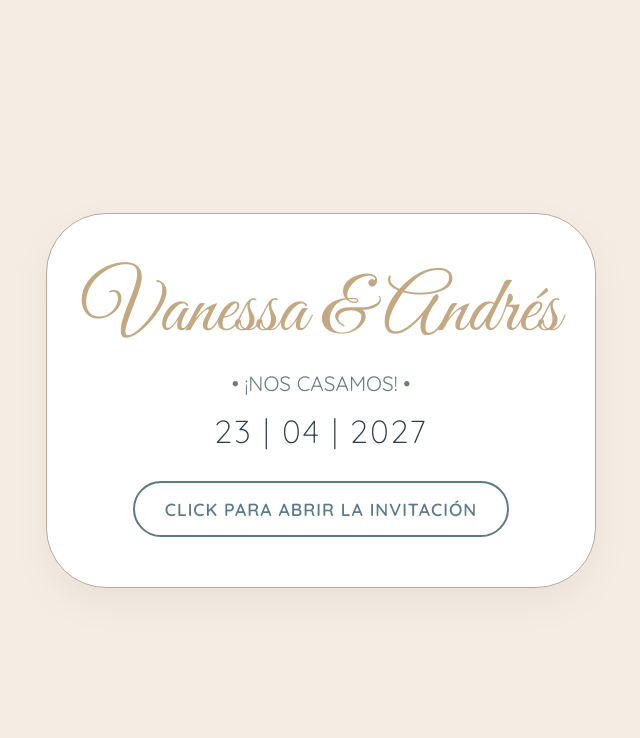
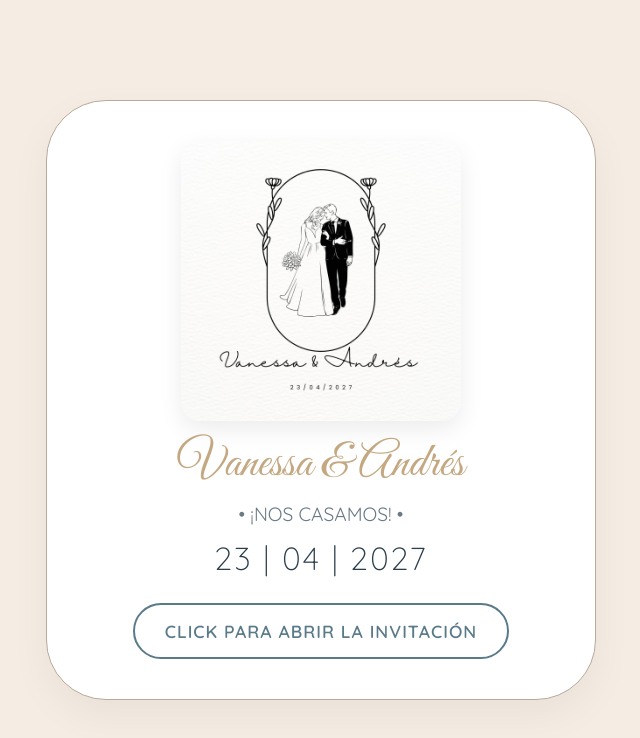
Before and after one commit to iandlocam/boda-rsvp-2027, a Next.js app: page / in a window 1280 px wide. Shown: the top 738 px of the page, without its empty margins (319-959 px from the left). Built offline with nearby package versions, Linux system fonts and the light colour scheme.

Commit message:
Actualizar index.js

```diff
--- a/pages/index.js
+++ b/pages/index.js
@@ -862,7 +862,7 @@ export default function Home() {
   ];
 
   // ====================================================
-  // 🎨 ESTILOS - NUEVA PANTALLA DE BIENVENIDA
+  // 🎨 ESTILOS
   // ====================================================
 
   const welcomeStyles = {
@@ -880,26 +880,36 @@ export default function Home() {
       background: COLORS.white,
       borderRadius: 60,
       boxShadow: `0 15px 40px rgba(0,0,0,0.05)`,
-      padding: "50px 30px",
+      padding: "40px 30px",
       border: `1px solid ${COLORS.accentLight}`,
       textAlign: "center",
       cursor: "pointer",
       transition: "transform 0.3s ease",
     },
+    welcomeImage: {
+      width: "100%",
+      maxWidth: "280px",
+      height: "auto",
+      borderRadius: "20px",
+      margin: "0 auto 15px",
+      display: "block",
+      objectFit: "cover",
+      boxShadow: "0 8px 25px rgba(0,0,0,0.08)",
+    },
     names: {
       fontFamily: '"Great Vibes", cursive',
-      fontSize: "clamp(3.5rem, 10vw, 5rem)",
+      fontSize: "clamp(2.2rem, 6vw, 3rem)", // Más pequeño para que quepa en una línea
       fontWeight: 400,
       color: COLORS.gold,
       textAlign: "center",
-      marginBottom: 10,
+      marginBottom: 8,
       lineHeight: 1.2,
     },
     subtitle: {
-      fontSize: "clamp(1.1rem, 4vw, 1.3rem)",
+      fontSize: "clamp(1rem, 3.5vw, 1.2rem)",
       color: COLORS.textMedium,
       textAlign: "center",
-      marginBottom: 15,
+      marginBottom: 12,
       fontFamily: "'Quicksand', sans-serif",
       fontWeight: 400,
     },
@@ -907,7 +917,7 @@ export default function Home() {
       fontSize: "clamp(1.5rem, 5vw, 2rem)",
       color: COLORS.textDark,
       textAlign: "center",
-      marginBottom: 30,
+      marginBottom: 25,
       fontFamily: "'Quicksand', sans-serif",
       fontWeight: 300,
       letterSpacing: "2px",
@@ -1643,6 +1653,13 @@ export default function Home() {
               if (e.key === "Enter" || e.key === " ") abrirSobre();
             }}
           >
+            {/* ✅ IMAGEN DE LOS NOVIOS - ARRIBA DE TODO */}
+            <img
+              src={SOBRE_IMAGE}
+              alt="Vanessa & Andrés"
+              style={welcomeStyles.welcomeImage}
+            />
+
             <div style={welcomeStyles.names}>
               Vanessa & Andrés
             </div>
```
